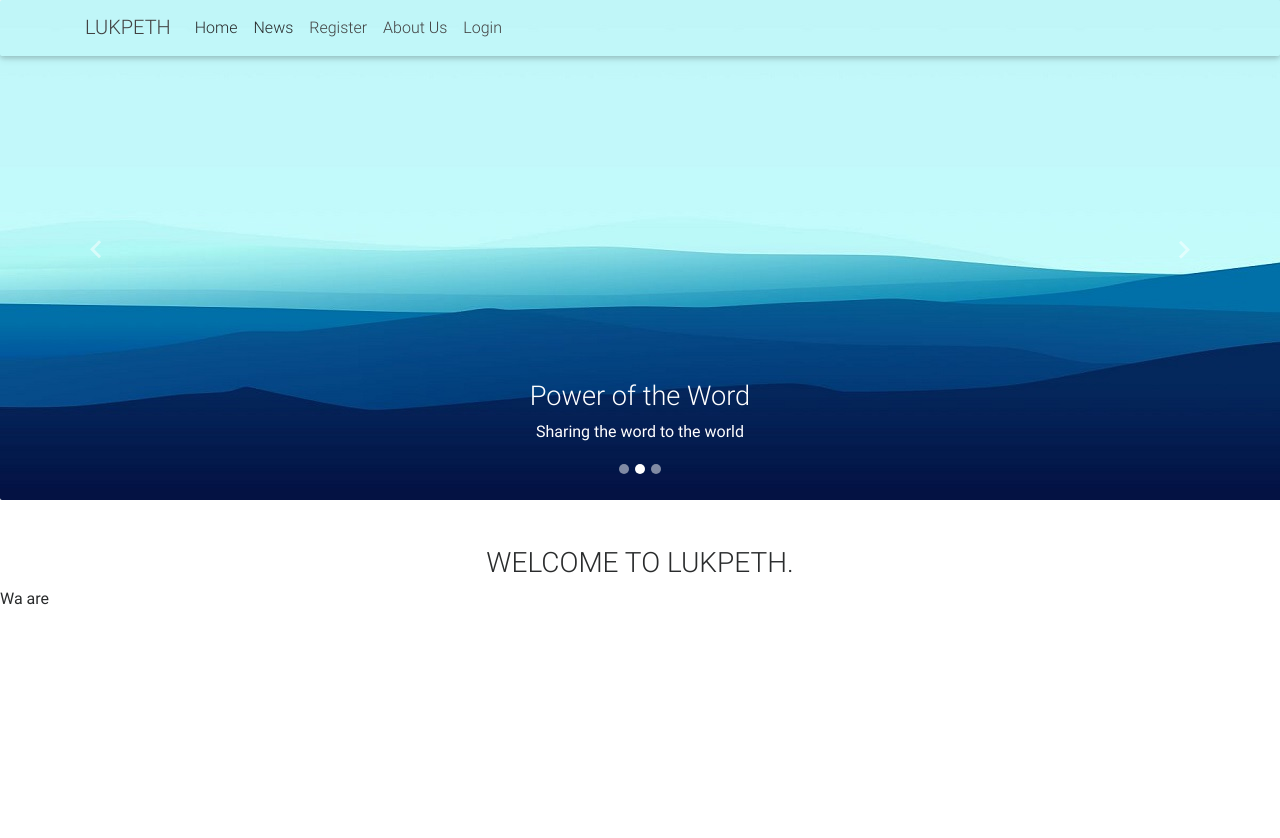
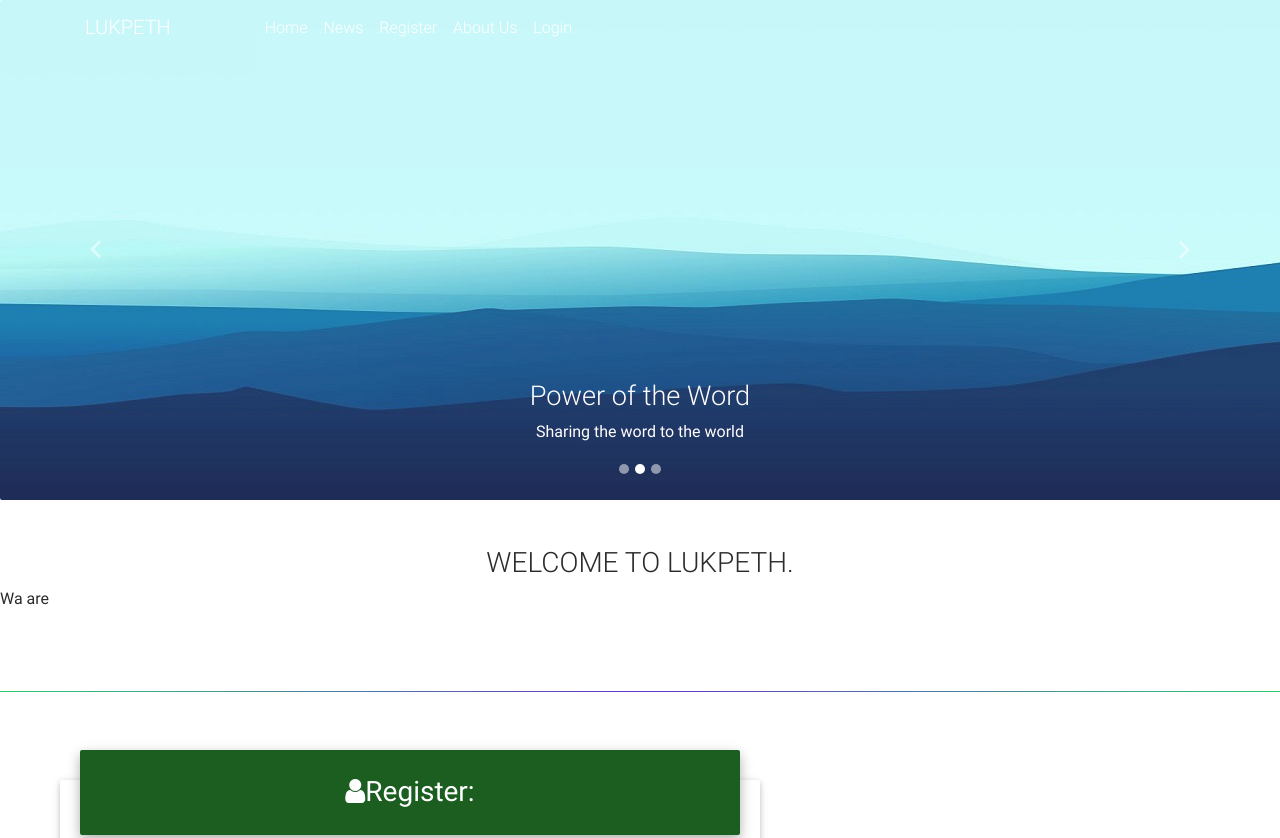
Before and after one commit to Dropcodee/web-dev, a plain HTML site: page LUKEPETH/index.html in a window 1280 px wide. Shown: the top 838 px of the page. Drawn offline with Linux system fonts and the light colour scheme.

Commit message:
Add files via upload

```diff
--- a/LUKEPETH/css/style.css
+++ b/LUKEPETH/css/style.css
@@ -1,24 +1,40 @@
-/* YOUR CUSTOM STYLES */
-.M{
-	width: 100%;
+.nav-effect{
+	margin-left: 70px;
 }
-
-.movement{
-	margin-left: px;
-}
-a {
-	background: none;
-	list-style-type: none;
-	text-decoration: none;
-	transition: 0.8s ease-in;
-	color: #424242;
+.sec1 sec2 sec3 sec4{
+	height: auto;
+	background-color: aliceblue;
 
 }
-a:hover{
-	background-color: lightslategray;
-	transition: 1.7s ease-out;
-	border-radius: 4px;
+hr.shadow {
+    border: 0;
+    height: 1px;
+    background: #2ecc71;
+    background-image: -webkit-linear-gradient(left, #2ecc71, #63C, #2ecc71);
+    background-image: -moz-linear-gradient(left, #2ecc71, #63C, #2ecc71);
+    background-image: -ms-linear-gradient(left, #2ecc71, #63C, #2ecc71);
+    background-image: -o-linear-gradient(left, #2ecc71, #63C, #2ecc71);
+
+
+	}
+.genesis{
+	width: 700px;
+	margin-left: 60px;
 }
-section{
-	height: 400px;
+nav.shrink{
+    background-color:#00C851;
 }
+.colort{
+    background-color: transparent;
+    border: none;
+    transition: 0.5s ease-in-out;
+}
+ul, a{
+    color: #ffffff;
+}
+.navbar{
+    box-shadow:none;
+}
+ul :hover{
+    color: white;
+}
```
Also changed, not shown: LUKEPETH/css/main.js (added, +7 -0 lines).
